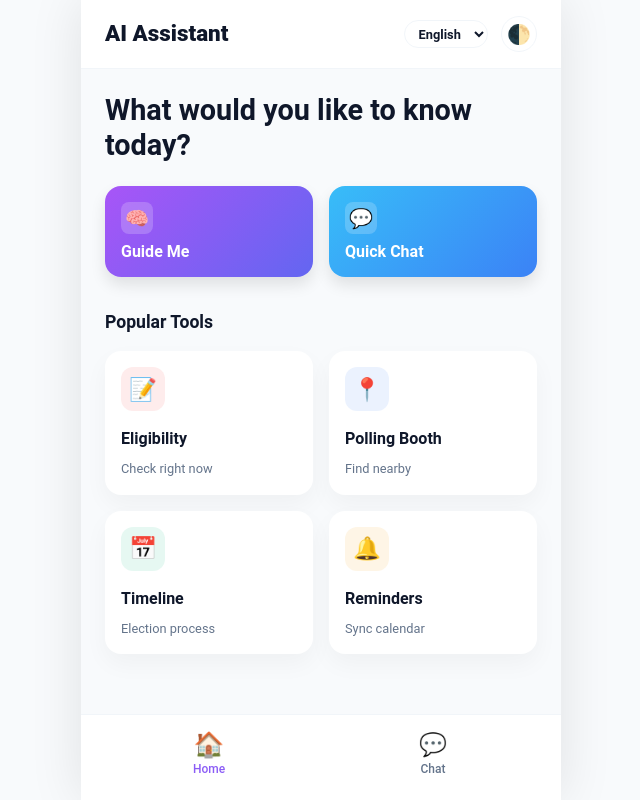
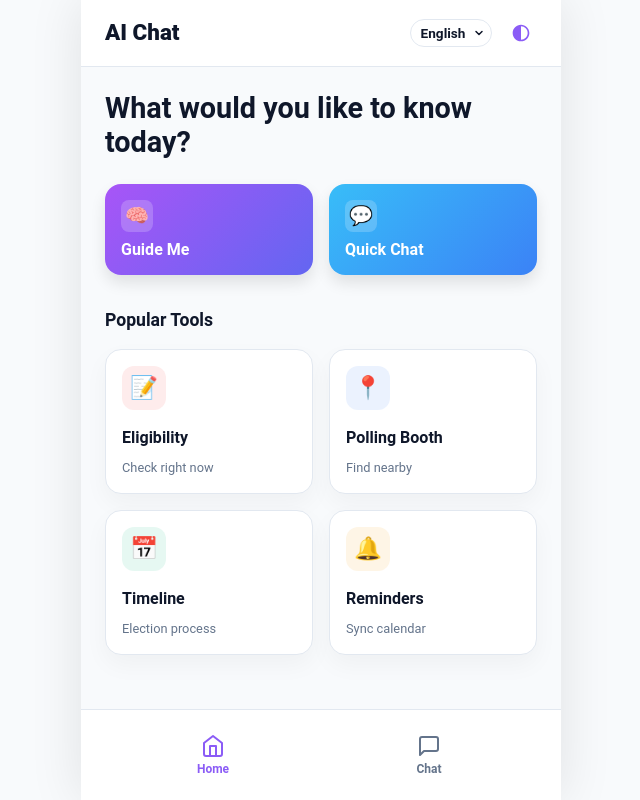
Before and after one commit to kumarakshu/electionaiexplainer, a website built with Vite: page index.html in a window 1280 px wide. Shown: the whole page, without its empty margins (319-959 px from the left). Built offline with nearby package versions, Linux system fonts and the light colour scheme; some packages are replaced by stand-ins of ours; no server answers.

Commit message:
Fix UI bugs: Input bar layout, send button cutoff, header icons, and map toggle

```diff
--- a/index.html
+++ b/index.html
@@ -22,14 +22,21 @@
       <header role="banner" class="app-header glass">
         <div class="header-container">
           <div class="app-title-group">
-            <h1 id="header-title">AI Assistant</h1>
+            <h1 id="header-title">AI Chat</h1>
           </div>
           <nav role="navigation" aria-label="Main Navigation" class="header-nav">
-            <select id="lang-toggle" class="lang-select" aria-label="Select Language">
-              <option value="en">English</option>
-              <option value="hi">हिंदी</option>
-            </select>
-            <button id="toggle-theme" class="icon-btn" aria-label="Toggle Dark Mode" title="Toggle Dark Mode">🌓</button>
+            <div class="custom-select-wrapper">
+              <select id="lang-toggle" class="lang-select" aria-label="Select Language">
+                <option value="en">English</option>
+                <option value="hi">Hindi</option>
+              </select>
+              <svg class="select-icon" width="12" height="12" viewBox="0 0 24 24" fill="none" stroke="currentColor" stroke-width="3" stroke-linecap="round" stroke-linejoin="round"><polyline points="6 9 12 15 18 9"></polyline></svg>
+            </div>
+            <button id="toggle-theme" class="icon-btn theme-toggle-btn" aria-label="Toggle Dark Mode" title="Toggle Dark Mode">
+              <svg width="20" height="20" viewBox="0 0 24 24" fill="currentColor">
+                <path d="M12 22C17.5228 22 22 17.5228 22 12C22 6.47715 17.5228 2 12 2C6.47715 2 2 6.47715 2 12C2 17.5228 6.47715 22 12 22ZM12 20V4C16.4183 4 20 7.58172 20 12C20 16.4183 16.4183 20 12 20Z"></path>
+              </svg>
+            </button>
           </nav>
         </div>
       </header>
@@ -124,7 +131,7 @@
       <!-- OVERLAYS (Hidden by default, shown when Home tool cards are clicked) -->
       <div id="overlay-eligibility" class="overlay hidden-overlay">
         <div class="overlay-content card-section compact-card">
-          <button class="close-overlay">×</button>
+          <button class="close-overlay" id="btn-close-eligibility">×</button>
           <h2 id="eligibility-heading">Eligibility Check</h2>
           <div class="eligibility-controls">
             <input type="number" id="eligibility-age" placeholder="Age" aria-label="Your Age" min="1" max="120" />
@@ -140,14 +147,14 @@
 
       <div id="overlay-timeline" class="overlay hidden-overlay">
         <div class="overlay-content card-section compact-card timeline-overlay-box">
-          <button class="close-overlay">×</button>
+          <button class="close-overlay" id="btn-close-timeline">×</button>
           <h2 id="timeline-heading">Process Timeline</h2>
           <div id="timeline-container" class="timeline" role="list"></div>
         </div>
       </div>
 
-      <!-- Maps Embedding Section (Dynamically shown) -->
-      <section id="maps-section" class="overlay hidden-overlay" aria-labelledby="maps-heading">
+      <!-- Maps Embedding Section (Dynamically shown). Note: uses 'hidden' instead of 'hidden-overlay' for chat.ts compatibility -->
+      <section id="maps-section" class="overlay hidden" aria-labelledby="maps-heading">
         <div class="overlay-content maps-overlay-box">
           <h2 id="maps-heading">Nearest Polling Booth</h2>
           <div id="maps-container" class="maps-container"></div>
@@ -158,19 +165,7 @@
       <!-- Fixed Bottom Navigation / Chat Bar -->
       <footer class="bottom-action-bar glass">
 
-        <!-- Bottom Nav Tabs (Visible when NOT in chat, or always visible but toggles view) -->
-        <nav id="bottom-tabs" class="bottom-tabs">
-          <button class="nav-tab active" data-tab="tab-home">
-             <span class="nav-icon">🏠</span>
-             <span class="nav-label">Home</span>
-          </button>
-          <button class="nav-tab" data-tab="tab-chat">
-             <span class="nav-icon">💬</span>
-             <span class="nav-label">Chat</span>
-          </button>
-        </nav>
-
-        <!-- Chat Input Form (Visible ONLY when in Chat Tab) -->
+        <!-- Chat Input Form (Visible ONLY when in Chat Tab, positioned ABOVE the nav tabs) -->
         <form id="chat-form" class="chat-controls hidden-form" aria-label="Chat input configuration">
           <label for="chat-input" class="visually-hidden">Ask a question</label>
           <div class="modern-input-wrapper">
@@ -189,6 +184,19 @@
             <svg width="20" height="20" viewBox="0 0 24 24" fill="none" stroke="currentColor" stroke-width="2.5" stroke-linecap="round" stroke-linejoin="round"><line x1="22" y1="2" x2="11" y2="13"></line><polygon points="22 2 15 22 11 13 2 9 22 2"></polygon></svg>
           </button>
         </form>
+
+        <!-- Bottom Nav Tabs -->
+        <nav id="bottom-tabs" class="bottom-tabs">
+          <button class="nav-tab active" data-tab="tab-home">
+             <svg width="24" height="24" viewBox="0 0 24 24" fill="none" stroke="currentColor" stroke-width="2" stroke-linecap="round" stroke-linejoin="round"><path d="M3 9l9-7 9 7v11a2 2 0 0 1-2 2H5a2 2 0 0 1-2-2z"></path><polyline points="9 22 9 12 15 12 15 22"></polyline></svg>
+             <span class="nav-label">Home</span>
+          </button>
+          <button class="nav-tab" data-tab="tab-chat">
+             <svg width="24" height="24" viewBox="0 0 24 24" fill="none" stroke="currentColor" stroke-width="2" stroke-linecap="round" stroke-linejoin="round"><path d="M21 15a2 2 0 0 1-2 2H7l-4 4V5a2 2 0 0 1 2-2h14a2 2 0 0 1 2 2z"></path></svg>
+             <span class="nav-label">Chat</span>
+          </button>
+        </nav>
+
       </footer>
 
     </div>
--- a/src/style.css
+++ b/src/style.css
@@ -20,7 +20,7 @@
   --text-light: #64748B; /* Slate 500 */
 
   /* Borders & Shadows */
-  --border: #F1F5F9;
+  --border: #E2E8F0;
   --soft-shadow: 0 10px 25px rgba(0,0,0,0.04);
   --glass-bg: rgba(255, 255, 255, 0.9);
 }
@@ -60,6 +60,8 @@ body {
 .visually-hidden {
   position: absolute; width: 1px; height: 1px; padding: 0; margin: -1px; overflow: hidden; clip: rect(0, 0, 0, 0); border: 0;
 }
+
+.hidden { display: none !important; }
 
 /* App Wrapper */
 .app-layout {
@@ -101,17 +103,26 @@ body {
 
 .header-nav { display: flex; align-items: center; gap: 0.8rem; }
 
+/* Custom Language Select */
+.custom-select-wrapper {
+  position: relative; display: flex; align-items: center;
+  border: 1px solid var(--border); border-radius: 20px; padding: 0.3rem 0.6rem;
+  background: var(--surface); color: var(--text);
+}
 .lang-select {
-  padding: 0.3rem 0.6rem; border-radius: 20px; border: 1px solid var(--border);
-  background: var(--surface); color: var(--text); font-family: inherit;
-  font-size: 0.8rem; font-weight: 600; cursor: pointer; outline: none;
+  appearance: none; background: transparent; border: none; font-size: 0.85rem;
+  font-weight: 600; padding-right: 1rem; color: inherit; font-family: inherit;
+  cursor: pointer; outline: none;
 }
+.select-icon { position: absolute; right: 0.4rem; pointer-events: none; }
 
 .icon-btn {
-  background: var(--surface); border: 1px solid var(--border); font-size: 1.2rem;
-  cursor: pointer; border-radius: 50%; width: 36px; height: 36px;
-  display: flex; align-items: center; justify-content: center;
+  background: transparent; border: none; cursor: pointer; border-radius: 50%;
+  width: 32px; height: 32px; display: flex; align-items: center; justify-content: center;
+  color: var(--text-light); transition: color 0.2s;
 }
+.icon-btn:hover { color: var(--text); }
+.theme-toggle-btn { color: var(--primary); }
 
 /* Main Content Area */
 .main-scroll-area {
@@ -155,7 +166,7 @@ body {
 .tool-card {
   background: var(--surface); border-radius: 16px; padding: 1rem; cursor: pointer;
   box-shadow: var(--soft-shadow); transition: transform 0.2s, box-shadow 0.2s;
-  display: flex; flex-direction: column; align-items: flex-start; gap: 0.5rem;
+  display: flex; flex-direction: column; align-items: flex-start; gap: 0.5rem; border: 1px solid var(--border);
 }
 .tool-card:active { transform: scale(0.96); }
 
@@ -188,12 +199,17 @@ body {
   animation: slideUp 0.3s cubic-bezier(0.16, 1, 0.3, 1); font-size: 0.95rem; line-height: 1.4;
 }
 
+@keyframes slideUp {
+  from { opacity: 0; transform: translateY(15px); }
+  to { opacity: 1; transform: translateY(0); }
+}
+
 .user-message { align-self: flex-end; background: var(--purple-grad); color: white; border-bottom-right-radius: 4px; box-shadow: 0 4px 10px rgba(139, 92, 246, 0.3); }
 
 .assistant-message { align-self: flex-start; background: var(--surface); color: var(--text); border: 1px solid var(--border); border-bottom-left-radius: 4px; box-shadow: var(--soft-shadow); }
 
 /* Bottom Action Bar */
-.bottom-action-bar { flex-shrink: 0; border-top: 1px solid var(--border); padding: 0.5rem 1rem; padding-bottom: max(1rem, env(safe-area-inset-bottom)); display: flex; flex-direction: column; gap: 0.5rem; }
+.bottom-action-bar { flex-shrink: 0; border-top: 1px solid var(--border); padding: 1rem 1.5rem; padding-bottom: max(1rem, env(safe-area-inset-bottom)); display: flex; flex-direction: column; gap: 1rem; }
 
 /* Tabs Navigation */
 .bottom-tabs { display: flex; justify-content: space-around; width: 100%; }
@@ -203,9 +219,9 @@ body {
   color: var(--text-light); font-family: inherit; cursor: pointer; padding: 0.5rem; width: 60px;
 }
 .nav-tab.active { color: var(--primary); }
-.nav-icon { font-size: 1.4rem; transition: transform 0.2s; }
+.nav-icon { transition: transform 0.2s; }
 .nav-tab.active .nav-icon { transform: scale(1.1); }
-.nav-label { font-size: 0.75rem; font-weight: 500; }
+.nav-label { font-size: 0.75rem; font-weight: 600; }
 
 /* Chat Input Form */
 .hidden-form { display: none !important; }
@@ -218,7 +234,7 @@ body {
 .attachment-btn { background: none; border: none; font-size: 1.5rem; color: var(--text-light); cursor: pointer; padding: 0 0.5rem; font-weight: 300; }
 
 .modern-input-wrapper input {
-  flex-grow: 1; border: none; background: transparent; color: var(--text); font-size: 1rem;
+  flex-grow: 1; border: none; background: transparent; color: var(--text); font-size: 0.95rem;
   padding: 0.5rem 0; outline: none; font-family: inherit; min-width: 0;
 }
 
```
